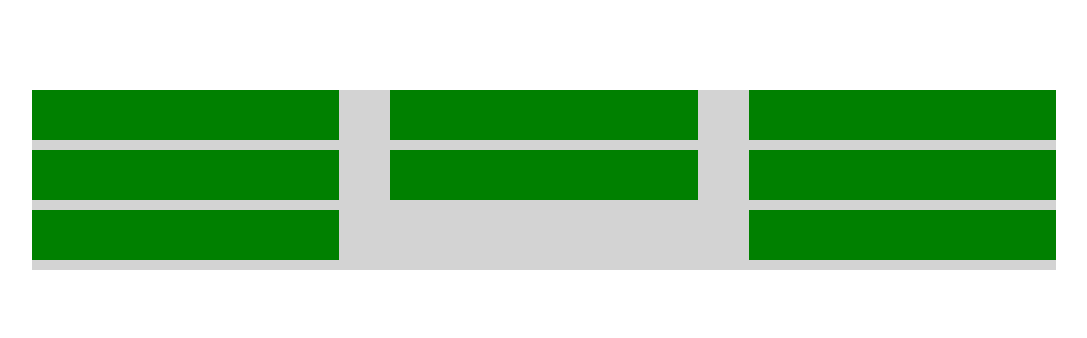
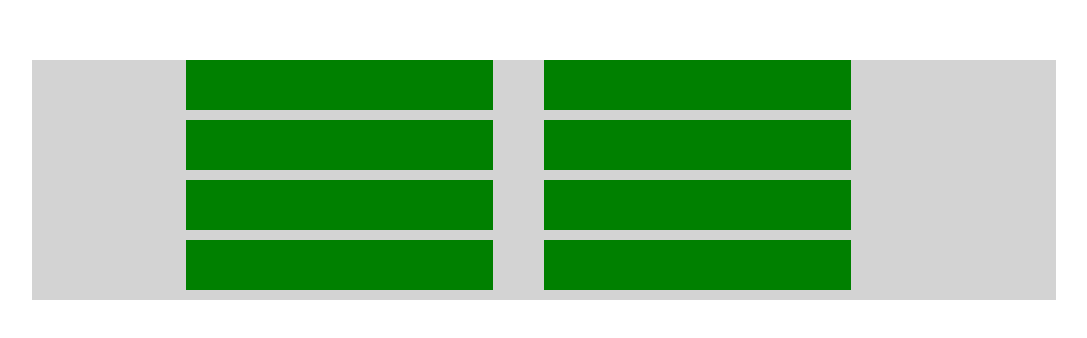
Before and after one commit to HomerPapryk/Lekcja22, a plain HTML site: page index.html in a window 1280 px wide. Shown: the part 220-558 px from the top of the page, without its empty margins (96-1183 px from the left). Drawn offline with Linux system fonts and the light colour scheme.

Commit message:
Poprawka4

```diff
--- a/styles.css
+++ b/styles.css
@@ -10,7 +10,7 @@ body {
   width: 80%;
   display: flex;
   flex-wrap: wrap;
-  justify-content: space-between;
+  justify-content: center;
   background-color: lightgray;
 }
 
@@ -19,4 +19,6 @@ body {
   height: 50px;
   background-color: green;
   margin-bottom: 10px;
+  margin-right: 5%;
+  box-sizing: border-box;
 }
```
